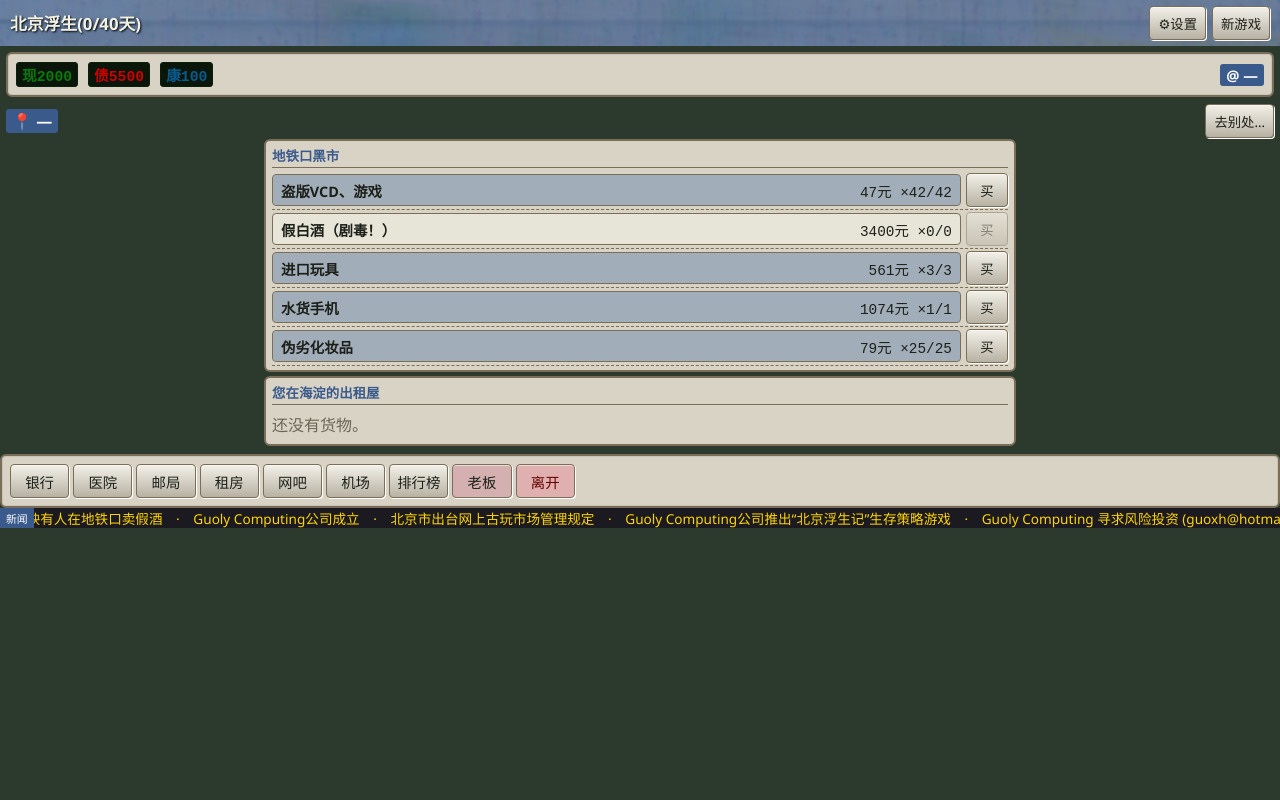
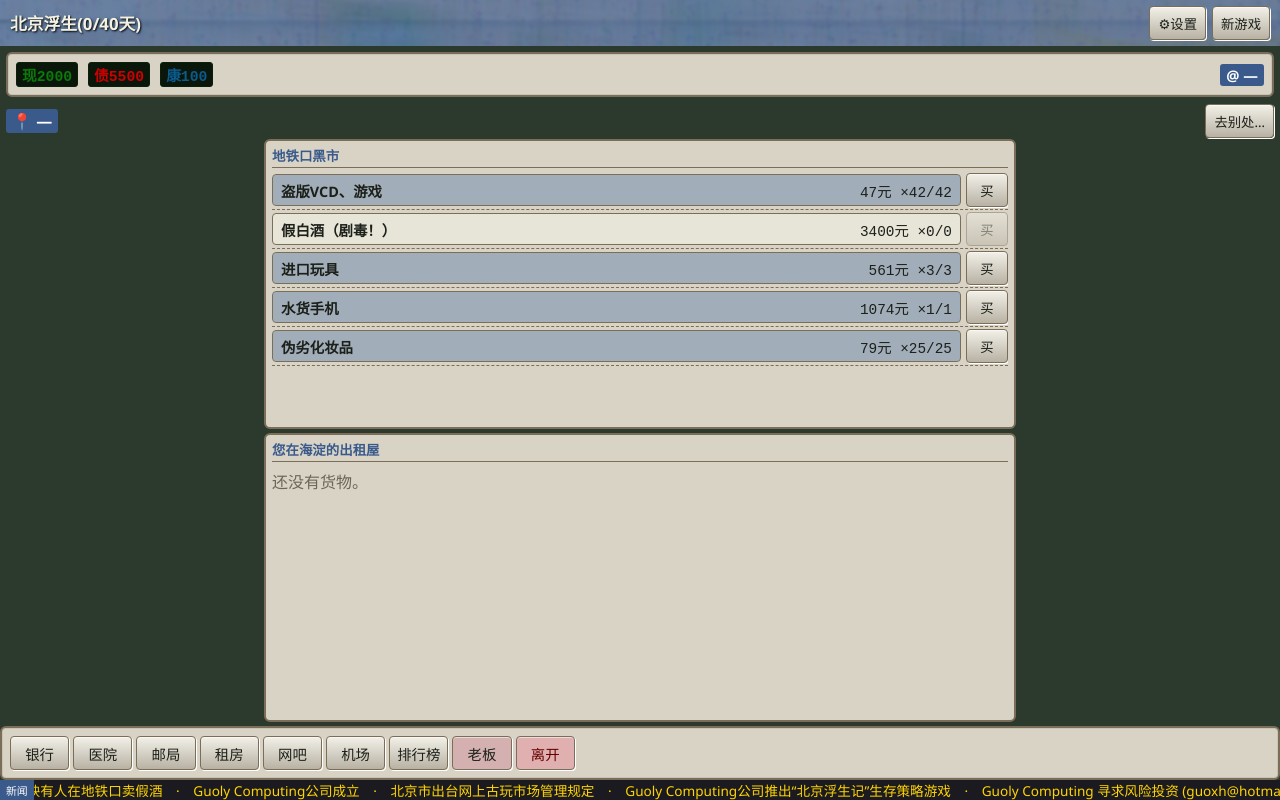
Before and after one commit to narcotics726/beijingfushengji-html, a Svelte app: page / in a window 1280 px wide. Built offline with nearby package versions, Linux system fonts and the light colour scheme.

Commit message:
fix(M2): 改回满屏App布局(#app height:100vh+overflow:hidden)——页面固定整屏无空白、无页面滚动；交易区占满并各自滚动；工具条+新闻条贴底

```diff
--- a/src/App.svelte
+++ b/src/App.svelte
@@ -342,8 +342,10 @@
   .led.health { color: var(--fsj-health); }
   .where { margin-left: auto; font-weight: 700; background: var(--fsj-accent); color: #fff; padding: 1px 6px; border-radius: 3px; }
   .loc-now { font-weight: 700; background: var(--fsj-accent); color: #fff; padding: 1px 6px; border-radius: 3px; }
-  .core { display: block; padding: 0 4px 4px; }
-  .pane { margin-bottom: 4px; background: var(--fsj-panel); border: 2px solid var(--fsj-border); border-radius: 6px; padding: 4px 6px; }
+  .core { flex: 1; min-height: 0; display: flex; flex-direction: column; gap: 4px; padding: 0 4px 4px; }
+  .pane { flex: 1; min-height: 0; display: flex; flex-direction: column; background: var(--fsj-panel); border: 2px solid var(--fsj-border); border-radius: 6px; padding: 4px 6px; }
+  .pane h2 { margin: 0 0 3px; font-size: 0.84em; color: var(--fsj-accent); border-bottom: 1px solid var(--fsj-border); padding-bottom: 2px; }
+  .list { flex: 1; min-height: 0; overflow: auto; }
   .pane h2 { margin: 0 0 3px; font-size: 0.84em; color: var(--fsj-accent); border-bottom: 1px solid var(--fsj-border); padding-bottom: 2px; }
   .row { display: flex; align-items: center; gap: 5px; border-bottom: 1px dashed var(--fsj-border); padding: 2px 0; }
   .fillbar { position: relative; flex: 1; height: 32px; background: var(--fsj-panel2); border: 1px solid var(--fsj-border); border-radius: 4px; overflow: hidden; }
--- a/src/ui/skins/retro/theme.css
+++ b/src/ui/skins/retro/theme.css
@@ -24,8 +24,8 @@
 }
 
 * { box-sizing: border-box; }
-html, body { margin: 0; padding: 0; }
-#app { display: flex; flex-direction: column; }
+html, body { margin: 0; padding: 0; overflow: hidden; }
+#app { height: 100vh; display: flex; flex-direction: column; overflow: hidden; }
 body {
   font-family: "Segoe UI", system-ui, sans-serif;
   background: var(--fsj-bg);
```
